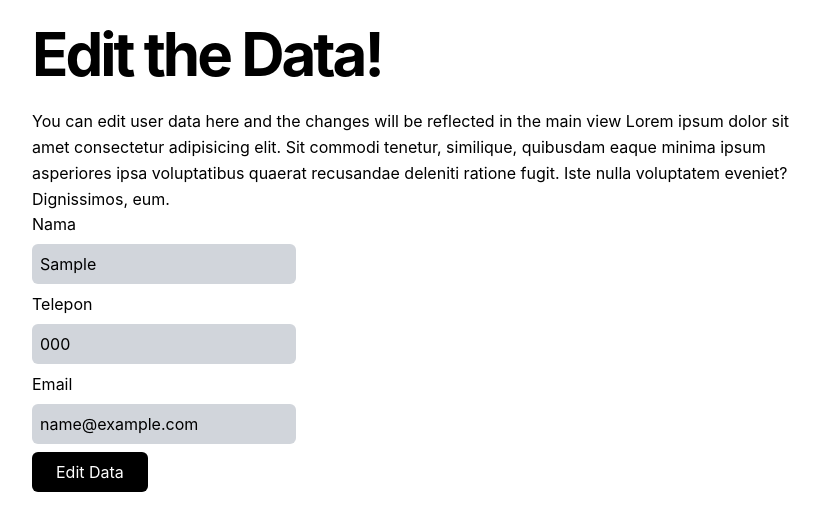
After one commit to azeine/simple-crud-php, a PHP site: page /functions/edit.php?id=1 in a window 1280 px wide. The commit adds this page. Shown: the top 531 px of the page, without its empty margins (224-1044 px from the left). Run offline with PHP 8.4, Linux system fonts and the light colour scheme; tables that the repository leaves empty or names only in its code hold one stand-in row (values such as "Sample post").

Commit message:
Add Edit Function

```diff
--- /dev/null
+++ b/functions/edit.php
@@ -0,0 +1,50 @@
+<?php
+  require_once('./sql.php');
+
+  if (isset($_POST['submit'])) {
+    $pId = $_POST['id'];
+    $pName = $_POST['name'];
+    $pPhone = $_POST['phone'];
+    $pEmail = $_POST['email'];
+
+    $payload = mysqli_query($sql, "UPDATE users SET name='$pName',email='$pEmail',phone='$pPhone' WHERE id='$pId'");
+    header("location: ../index.php");
+  }
+
+  $gId = $_GET['id'];
+  $init = mysqli_query($sql, "SELECT * FROM users WHERE id = $gId");
+  while ($data = mysqli_fetch_array($init)) {
+    $gName = $data['name'];
+    $gPhone = $data['phone'];
+    $gEmail = $data['email'];
+  }
+?>
+
+<!DOCTYPE html>
+<html lang="en">
+
+<head>
+  <meta charset="UTF-8">
+  <meta http-equiv="X-UA-Compatible" content="IE=edge">
+  <meta name="viewport" content="width=device-width, initial-scale=1.0">
+  <link rel="stylesheet" href="../style/style.css">
+  <title>Edit Data</title>
+</head>
+
+<body class="px-8 md:px-24 lg:px-32 xl:px-64">
+  <h1 class="font-bold text-6xl py-6 -tracking-wider">Edit the Data!</h1>
+  <p class="leading-relaxed">You can edit user data here and the changes will be reflected in the main view Lorem ipsum dolor sit amet consectetur adipisicing elit. Sit commodi tenetur, similique, quibusdam eaque minima ipsum asperiores ipsa voluptatibus quaerat recusandae deleniti ratione fugit. Iste nulla voluptatem eveniet? Dignissimos, eum.</p>
+  <form action="edit.php" method="post">
+    <input type="hidden" name="id" value=<?php echo $gId; ?>>
+    <p>Nama</p>
+    <input class="bg-gray-300 my-2 p-2 rounded-md" type="text" name="name" value=<?php echo $gName ?>>
+    <p>Telepon</p>
+    <input class="bg-gray-300 my-2 p-2 rounded-md" type="text" name="phone" value=<?php echo $gPhone ?>>
+    <p>Email</p>
+    <input class="bg-gray-300 my-2 p-2 rounded-md" type="text" name="email" value=<?php echo $gEmail ?>>
+    <br>
+    <button class="bg-black text-white p-2 px-6 rounded-md" type="submit" name="submit">Edit Data</button>
+  </form>
+</body>
+
+</html>
--- a/index.php
+++ b/index.php
@@ -39,7 +39,7 @@
           echo "<td class={$cellStyle}>" . $data['name'] . '</td>';
           echo "<td class={$cellStyle}>" . $data['phone'] . '</td>';
           echo "<td class={$cellStyle}>" . $data['email'] . '</td>';
-          echo "<td class={$cellStyle}><a href='edit.php?id=$data[id]'>Edit</a> | <a href='delete.php?id=$data[id]'>Delete</a></td></tr>";
+          echo "<td class={$cellStyle}><a href='functions/edit.php?id=$data[id]'>Edit</a> | <a href='functions/delete.php?id=$data[id]'>Delete</a></td></tr>";
           echo '</tr>';
         } ?>
       </tbody>
```
Also changed, not shown: style/style.css (+4 -48 lines).
